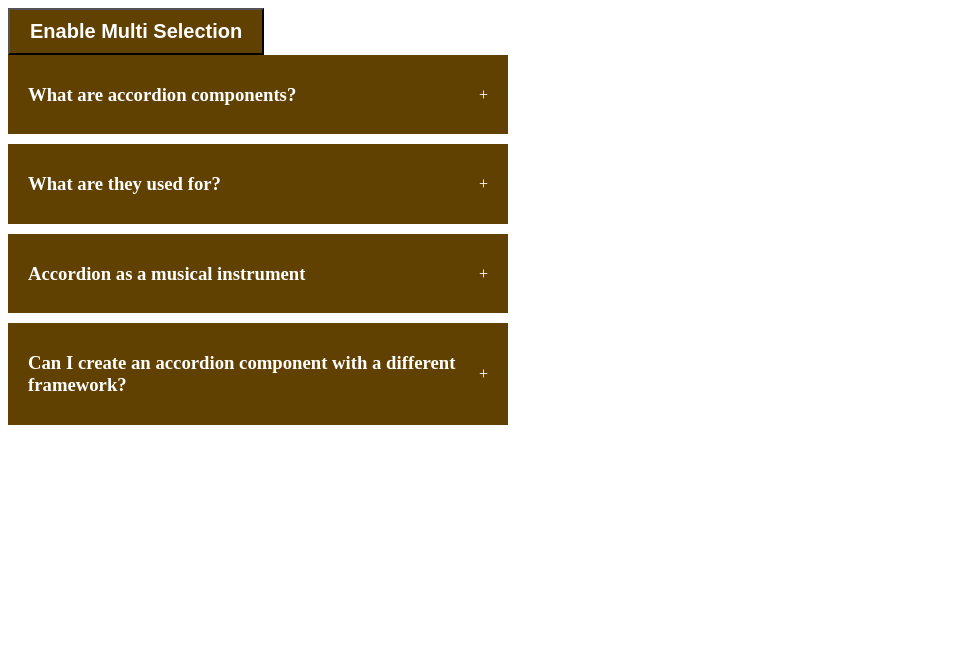
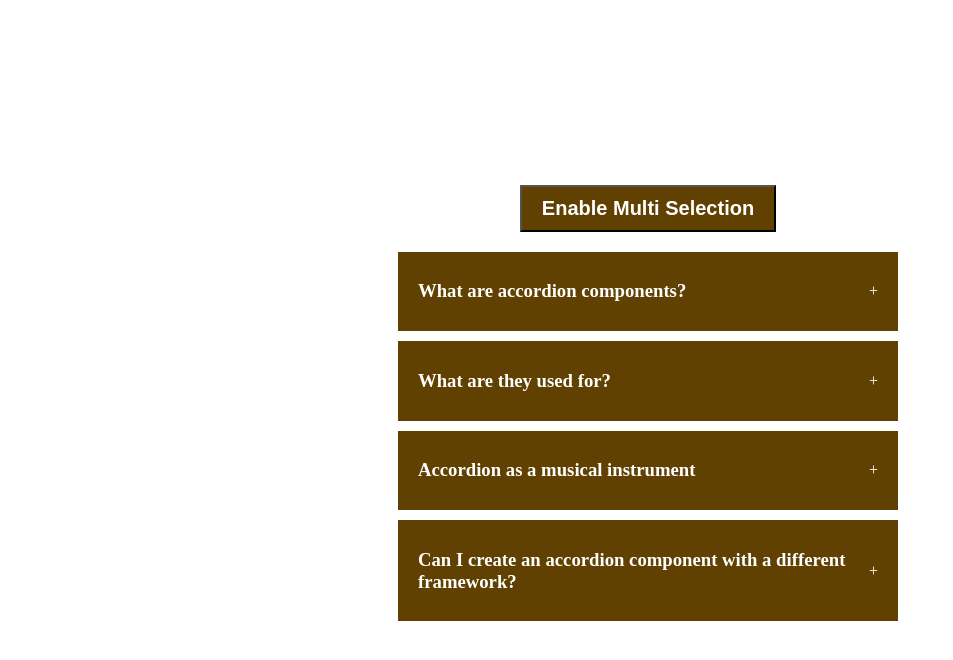
Before and after one commit to Vishwas-Dev/mini-react-projects, a React (Vite) app in the folder Accordion/: page / in a window 1280 px wide. Shown: the top 660 px of the page, without its empty margins (0-953 px from the left). Built offline with nearby package versions, Linux system fonts and the light colour scheme.

Commit message:
Enhance .acc-wrapper with flexbox layout styles
Add flexbox styles to .acc-wrapper for layout.

```diff
--- a/Accordion/src/Components/Accordions/Accordions.css
+++ b/Accordion/src/Components/Accordions/Accordions.css
@@ -1,3 +1,12 @@
+.acc-wrapper {
+    display: flex;
+    height: 100vh;
+    width: 100vw;
+    justify-content: center;
+    align-items: center;
+    flex-direction: column;
+    gap: 20px;
+  }
 
   .acc-wrapper button {
       padding: 10px 20px;
```
